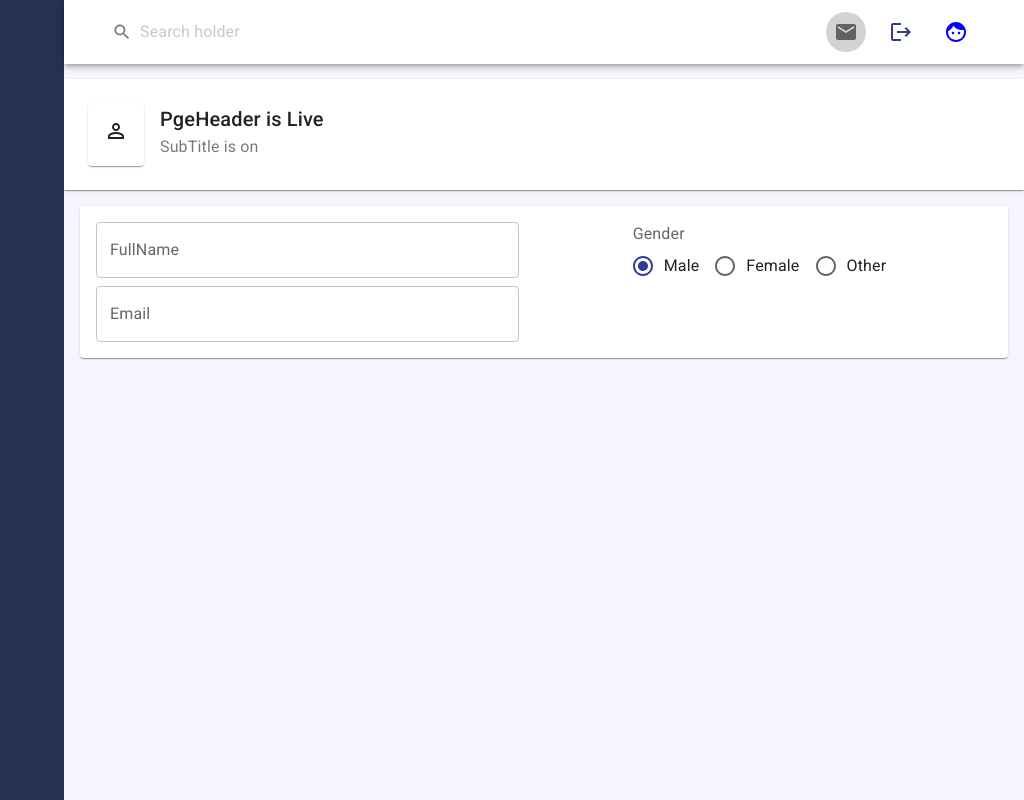
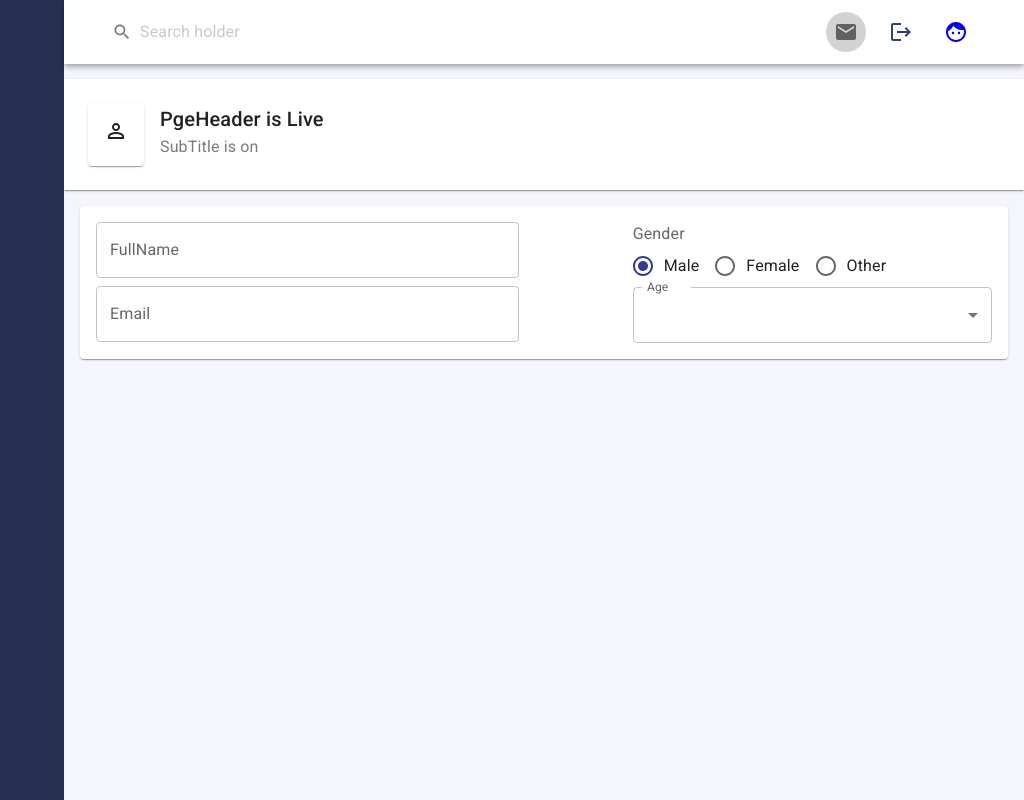
Before and after one commit to mehedihasan-swe/Reactjsweb, a React (Create React App) app in the folder admindashboard/: page / in a window 1280 px wide. Shown: the whole page, without its empty margins (256-1280 px from the left). Built offline with nearby package versions, Linux system fonts and the light colour scheme.

Commit message:
[Style][Feat] Added Select input

```diff
--- a/admindashboard/src/controls/RadioGroups.js
+++ b/admindashboard/src/controls/RadioGroups.js
@@ -1,5 +1,5 @@
 
-import { FormControl, FormControlLabel, FormLabel, Radio, RadioGroup } from '@mui/material'
+import { FormControl, FormControlLabel, FormLabel, Radio, RadioGroup as MuiRadioGroup } from '@mui/material'
 import React from 'react'
 
 export default function RadioGroups(props) {
@@ -10,7 +10,7 @@ export default function RadioGroups(props) {
 
             <FormControl>
                 <FormLabel>{label}</FormLabel>
-                <RadioGroup row
+                <MuiRadioGroup row
                     name={name}
                     value={value}
                     onChange={onChange}>
@@ -20,7 +20,7 @@ export default function RadioGroups(props) {
                                 <FormControlLabel value={item.id} control={<Radio />} label={item.title}/>
                             ))
                     }
-                </RadioGroup>
+                </MuiRadioGroup>
             </FormControl>
 
         </>
--- /dev/null
+++ b/admindashboard/src/controls/Selects.js
@@ -0,0 +1,32 @@
+import { FormControl, InputLabel, MenuItem, Select } from '@mui/material'
+import React from 'react'
+
+export default function Selects(props) {
+    const { name, label, value, onChange, options } = props
+    return (
+        <>
+            <FormControl>
+                <InputLabel>Age</InputLabel>
+                <Select
+                    name={name}
+                    label={label}
+                    value={value}
+                    onChange={onChange}
+                >
+
+                    <MenuItem value="">
+                        <em>None</em>
+                    </MenuItem>
+                    {
+
+                        options.map((mitem) => (
+                            <MenuItem key={mitem.id} value={mitem.id}>{mitem.title}</MenuItem>
+                        ))
+                    }
+
+
+                </Select>
+            </FormControl>
+        </>
+    )
+}
--- a/admindashboard/src/controls/control/Control.js
+++ b/admindashboard/src/controls/control/Control.js
@@ -1,8 +1,9 @@
 import Input from "../Input";
 import RadioGroups from "../RadioGroups";
+import Selects from "../Selects";
 
 export const Control={
     Input,
-    RadioGroups
-
+    RadioGroups,
+    Selects
 }
--- a/admindashboard/src/pages/Employees/EmployeeForm.js
+++ b/admindashboard/src/pages/Employees/EmployeeForm.js
@@ -3,6 +3,7 @@ import { Box,Grid2} from '@mui/material';
 
 import Useform, { Form } from '../../components/Useform';
 import { Control } from '../../controls/control/Control';
+import *as EmployeeServices from '../../service/EmployeeServices';
 
 const genderItems=[
 {
@@ -14,6 +15,7 @@ const genderItems=[
 {
      id:'Other', title: 'Other'
 }
+
 ]
 
 const initaialValue = {
@@ -69,6 +71,14 @@ export default function EmployeeForm() {
                                 onChange={handleInput}
                                 items={genderItems}
                             />
+                            <Control.Selects
+                            name="gender"
+                            label="Gender"
+                            value={values.gender}
+                            onChange={handleInput}
+                            options={EmployeeServices.getDepartments()}
+
+                            />
                         </Grid2>
                     </Grid2>
                 </Box>
--- /dev/null
+++ b/admindashboard/src/service/EmployeeServices.js
@@ -0,0 +1,8 @@
+export const getDepartments=()=>(
+    [
+        {id:'1', title:'Development'},
+        {id:'2', title:'Marketing'},
+        {id:'3', title:'Accounting'},
+        {id:'4', title:'HR'},
+    ]
+)
```
